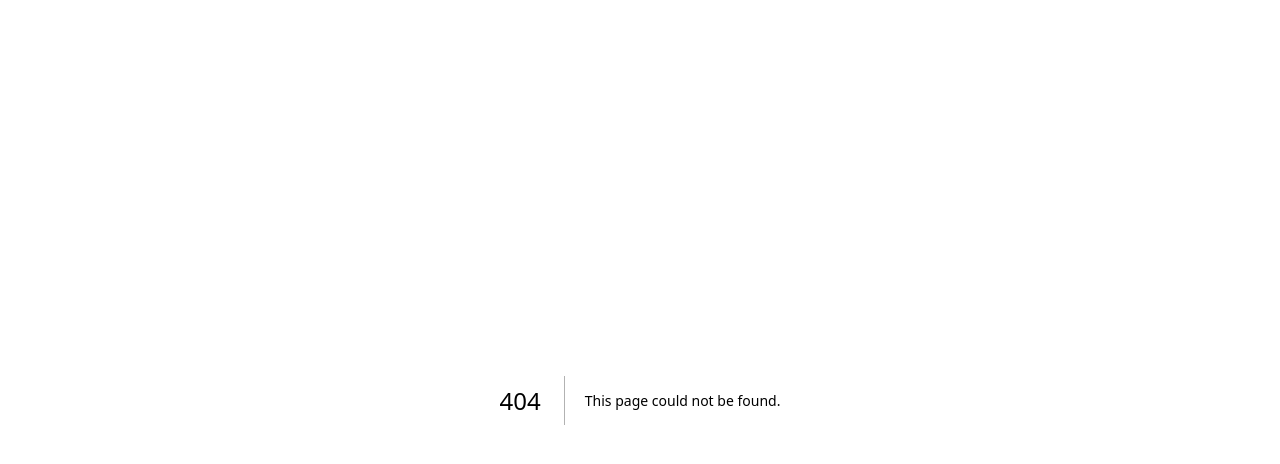
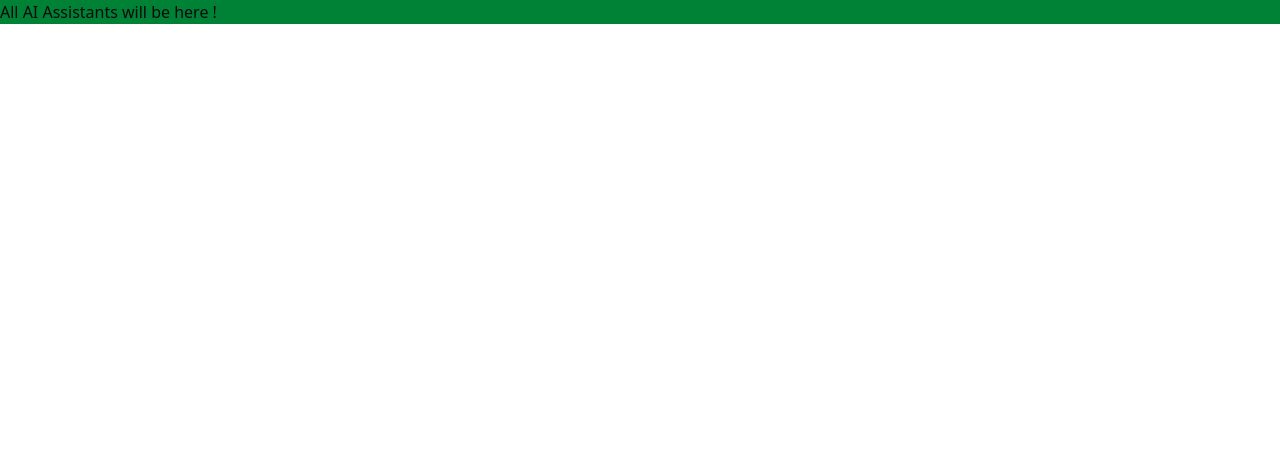
Before and after one commit to nileXrana/OptiSense-AI, a Next.js app: page /ai-assistants in a window 1280 px wide. Before the commit this address had no page. Shown: the top 464 px of the page. Built offline with nearby package versions, Linux system fonts and the light colour scheme.

Commit message:
apped layout and provider for main

```diff
--- /dev/null
+++ b/app/(main)/ai-assistants/page.tsx
@@ -0,0 +1,11 @@
+import React from 'react'
+
+const page = () => {
+  return (
+    <div className='bg-green-700'>
+      All AI Assistants will be here !
+    </div>
+  )
+}
+
+export default page
--- /dev/null
+++ b/app/(main)/layout.tsx
@@ -0,0 +1,16 @@
+import React from 'react'
+import Provider from './provider';
+
+export default function WorkspaceLayout({
+    children,
+}: Readonly<{
+  children: React.ReactNode;
+}>){
+  return (
+    <div>
+        <Provider>
+      {children}
+      </Provider>
+    </div>
+  )
+}
--- /dev/null
+++ b/app/(main)/provider.tsx
@@ -0,0 +1,15 @@
+import React from 'react'
+
+function Provider({
+    children,
+    }: Readonly<{
+      children: React.ReactNode;
+    }>){
+  return (
+    <div>
+      {children}
+    </div>
+  )
+}
+
+export default Provider
```
